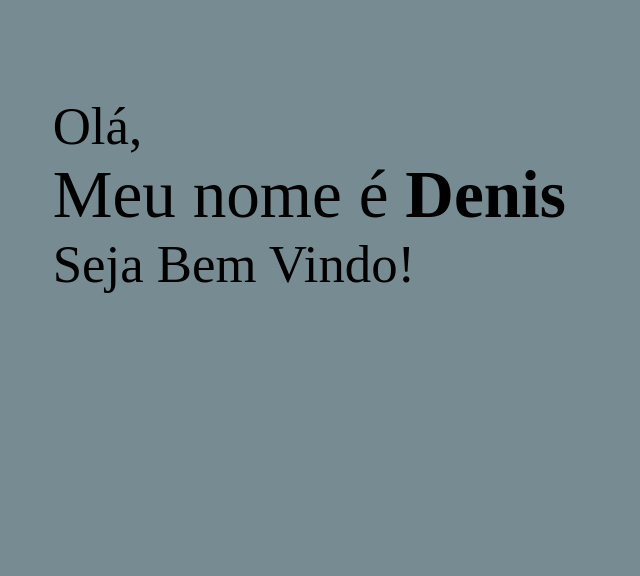
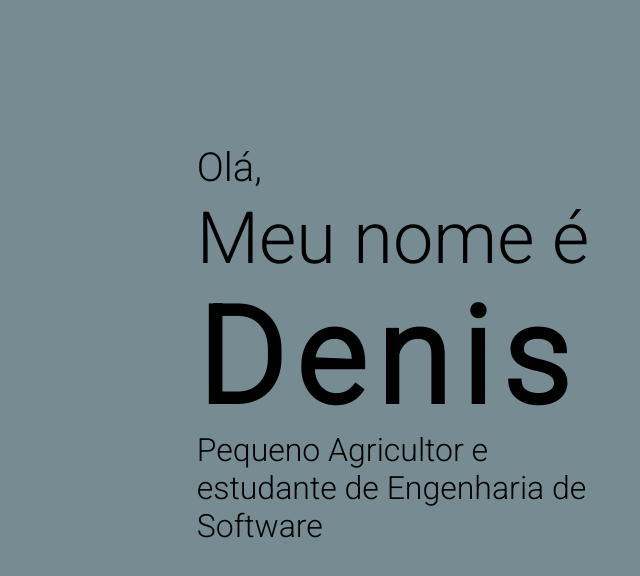
Before and after one commit to DenisJulio/personal-website, a plain HTML site: page index.html in a window 1280 px wide. Shown: the whole page, without its empty margins (42-682 px from the left). Drawn offline with Linux system fonts and the light colour scheme.

Commit message:
✅ complete main text content

```diff
--- a/index.html
+++ b/index.html
@@ -4,33 +4,21 @@
     <meta charset="UTF-8" />
     <meta http-equiv="X-UA-Compatible" content="IE=edge" />
     <meta name="viewport" content="width=device-width, initial-scale=1.0" />
+    <link rel="preconnect" href="https://fonts.googleapis.com" />
+    <link rel="preconnect" href="https://fonts.gstatic.com" crossorigin />
+    <link
+      href="https://fonts.googleapis.com/css2?family=Roboto:wght@300&display=swap"
+      rel="stylesheet"
+    />
     <title>Document</title>
-    <style>
-      body {
-        font-size: 100%;
-        font-family: "Microsoft Sans Serif";
-        background-color: #768c92;
-        margin-left: 7.4vw;
-        margin-right: 7.4vw;
-      }
-      #hello {
-        margin-top: 6em;
-      }
-      #hello span {
-        font-size: 3.3em;
-      }
-      #hello h1 {
-        font-weight: 400;
-        font-size: 4.2em;
-        margin: 0;
-      }
-    </style>
+    <link rel="stylesheet" href="style.css" />
   </head>
   <body>
-    <div id="hello">
-      <span>Olá,</span>
-      <h1>Meu nome é <b>Denis</b></h1>
-      <span>Seja Bem Vindo!</span>
+    <div class="title">
+      <span id="hello">Olá,</span>
+      <span id="present">Meu nome é</span>
+      <span id="name">Denis</span>
+      <p>Pequeno Agricultor e estudante de Engenharia de Software</p>
     </div>
   </body>
 </html>
--- /dev/null
+++ b/style.css
@@ -0,0 +1,35 @@
+body {
+  font-size: 100%;
+  font-family: "Roboto", sans-serif;
+  background-color: #768c92;
+  margin-left: 7.4vw;
+  margin-right: 7.4vw;
+}
+
+.title {
+    width: 26rem;
+    margin: 9rem;
+}
+
+.title p {
+    font-size: 2rem;
+    margin: 0;
+}
+
+#hello {
+    display: inline-block;
+    font-size: 2.5rem;
+}
+
+#present {
+    display: inline-block;
+    font-size: 4.5rem;
+    line-height: 6rem;
+}
+
+#name {
+    font-weight: bold;
+    font-size: 8.35rem;
+    line-height: 9rem;
+    letter-spacing: 0.7rem;
+}
```
